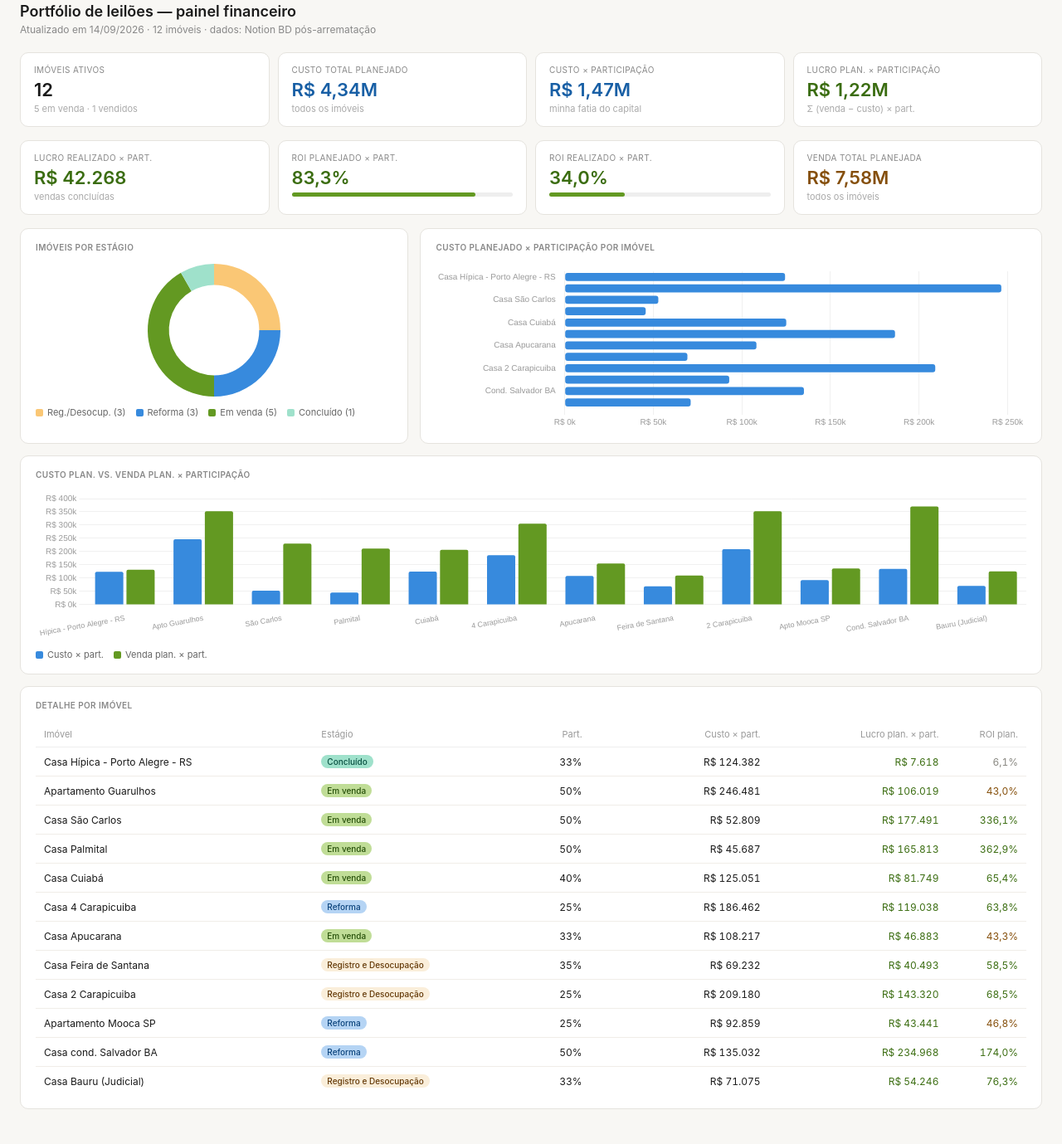
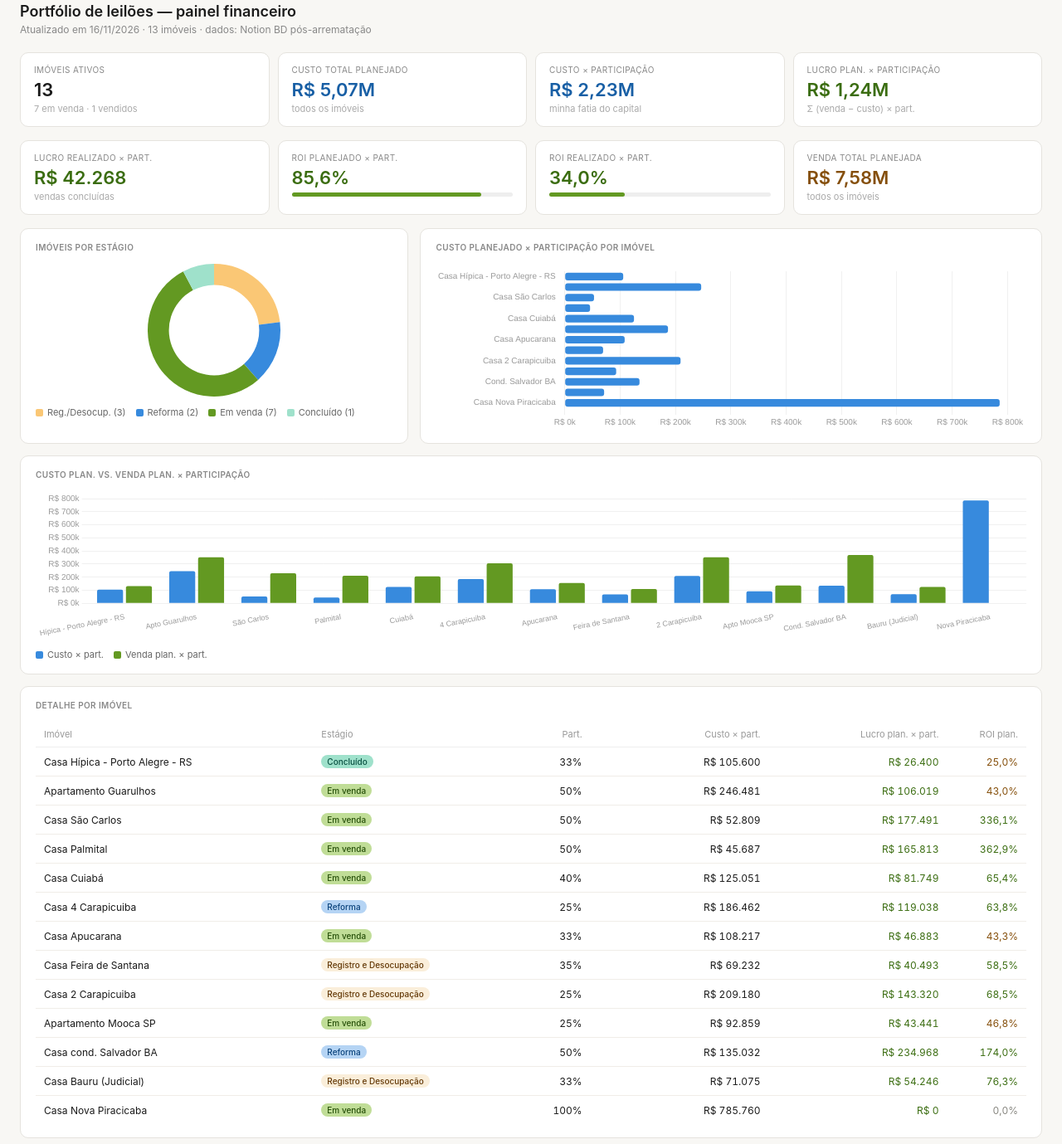
Before and after one commit to amkimura2011/leiloes-dashboard, a plain HTML site: page index.html in a window 1280 px wide. Shown: the part 21-1400 px from the top of the page at 83% size. Drawn offline with nearby package versions, Linux system fonts and the light colour scheme.

Commit message:
Dashboard atualizado automaticamente — 16/11/2026
Co-Authored-By: Claude Opus 5.5 <noreply@anthropic.com>
Claude-Session: https://claude.ai/code/session_01QUYus7m7L1LxiGVKuisvTs

```diff
--- a/index.html
+++ b/index.html
@@ -48,27 +48,27 @@
 </head>
 <body>
 <h1>Portfólio de leilões — painel financeiro</h1>
-<p class="meta">Atualizado em 14/09/2026 · 12 imóveis · dados: Notion BD pós-arrematação</p>
+<p class="meta">Atualizado em 16/11/2026 · 13 imóveis · dados: Notion BD pós-arrematação</p>
 
 <div class="kpi-grid">
   <div class="kpi">
     <div class="kpi-label">Imóveis ativos</div>
-    <div class="kpi-value">12</div>
-    <div class="kpi-sub">5 em venda · 1 vendidos</div>
+    <div class="kpi-value">13</div>
+    <div class="kpi-sub">7 em venda · 1 vendidos</div>
   </div>
   <div class="kpi">
     <div class="kpi-label">Custo total planejado</div>
-    <div class="kpi-value blue">R$ 4,34M</div>
+    <div class="kpi-value blue">R$ 5,07M</div>
     <div class="kpi-sub">todos os imóveis</div>
   </div>
   <div class="kpi">
     <div class="kpi-label">Custo × participação</div>
-    <div class="kpi-value blue">R$ 1,47M</div>
+    <div class="kpi-value blue">R$ 2,23M</div>
     <div class="kpi-sub">minha fatia do capital</div>
   </div>
   <div class="kpi">
     <div class="kpi-label">Lucro plan. × participação</div>
-    <div class="kpi-value green">R$ 1,22M</div>
+    <div class="kpi-value green">R$ 1,24M</div>
     <div class="kpi-sub">Σ (venda − custo) × part.</div>
   </div>
 </div>
@@ -81,8 +81,8 @@
   </div>
   <div class="kpi">
     <div class="kpi-label">ROI planejado × part.</div>
-    <div class="kpi-value green">83,3%</div>
-    <div class="roi-track"><div class="roi-fill" style="width:83.3%"></div></div>
+    <div class="kpi-value green">85,6%</div>
+    <div class="roi-track"><div class="roi-fill" style="width:85.6%"></div></div>
   </div>
   <div class="kpi">
     <div class="kpi-label">ROI realizado × part.</div>
@@ -104,8 +104,8 @@
     </div>
     <div class="legend">
       <span class="leg"><span class="dot" style="background:#FAC775"></span>Reg./Desocup. (3)</span>
-      <span class="leg"><span class="dot" style="background:#378ADD"></span>Reforma (3)</span>
-      <span class="leg"><span class="dot" style="background:#639922"></span>Em venda (5)</span>
+      <span class="leg"><span class="dot" style="background:#378ADD"></span>Reforma (2)</span>
+      <span class="leg"><span class="dot" style="background:#639922"></span>Em venda (7)</span>
       <span class="leg"><span class="dot" style="background:#9FE1CB"></span>Concluído (1)</span>
     </div>
   </div>
@@ -146,9 +146,9 @@
           <td>Casa Hípica - Porto Alegre - RS</td>
           <td><span class="badge b-con">Concluído</span></td>
           <td class="n">33%</td>
-          <td class="n">R$ 124.382</td>
-          <td class="n" style="color:#3B6D11">R$ 7.618</td>
-          <td class="n" style="color:#888780">6,1%</td>
+          <td class="n">R$ 105.600</td>
+          <td class="n" style="color:#3B6D11">R$ 26.400</td>
+          <td class="n" style="color:#854F0B">25,0%</td>
         </tr>
         <tr>
           <td>Apartamento Guarulhos</td>
@@ -216,7 +216,7 @@
         </tr>
         <tr>
           <td>Apartamento Mooca SP</td>
-          <td><span class="badge b-ref">Reforma</span></td>
+          <td><span class="badge b-ven">Em venda</span></td>
           <td class="n">25%</td>
           <td class="n">R$ 92.859</td>
           <td class="n" style="color:#3B6D11">R$ 43.441</td>
@@ -237,15 +237,23 @@
           <td class="n">R$ 71.075</td>
           <td class="n" style="color:#3B6D11">R$ 54.246</td>
           <td class="n" style="color:#3B6D11">76,3%</td>
+        </tr>
+        <tr>
+          <td>Casa Nova Piracicaba</td>
+          <td><span class="badge b-ven">Em venda</span></td>
+          <td class="n">100%</td>
+          <td class="n">R$ 785.760</td>
+          <td class="n" style="color:#3B6D11">R$ 0</td>
+          <td class="n" style="color:#888780">0,0%</td>
         </tr></tbody>
   </table>
 </div>
 
 <script>
-const labels = ["Casa H\u00edpica - Porto Alegre - RS", "Apto Guarulhos", "Casa S\u00e3o Carlos", "Casa Palmital", "Casa Cuiab\u00e1", "Casa 4 Carapicuiba", "Casa Apucarana", "Feira de Santana", "Casa 2 Carapicuiba", "Apto Mooca SP", "Cond. Salvador BA", "Casa Bauru (Judicial)"];
-const custos = [124382, 246481, 52809, 45687, 125051, 186462, 108217, 69232, 209180, 92859, 135032, 71075];
-const vendas = [132000, 352500, 230300, 211500, 206800, 305500, 155100, 109725, 352500, 136300, 370000, 125321];
-const donut  = [3, 3, 5, 1];
+const labels = ["Casa H\u00edpica - Porto Alegre - RS", "Apto Guarulhos", "Casa S\u00e3o Carlos", "Casa Palmital", "Casa Cuiab\u00e1", "Casa 4 Carapicuiba", "Casa Apucarana", "Feira de Santana", "Casa 2 Carapicuiba", "Apto Mooca SP", "Cond. Salvador BA", "Casa Bauru (Judicial)", "Casa Nova Piracicaba"];
+const custos = [105600, 246481, 52809, 45687, 125051, 186462, 108217, 69232, 209180, 92859, 135032, 71075, 785760];
+const vendas = [132000, 352500, 230300, 211500, 206800, 305500, 155100, 109725, 352500, 136300, 370000, 125321, 0];
+const donut  = [3, 2, 7, 1];
 const tc = "rgba(0,0,0,0.4)", gc = "rgba(0,0,0,0.06)";
 const fmtK = v => "R$ " + Math.round(v/1000) + "k";
 const fmtFull = v => "R$ " + Math.round(v).toLocaleString("pt-BR");
```
